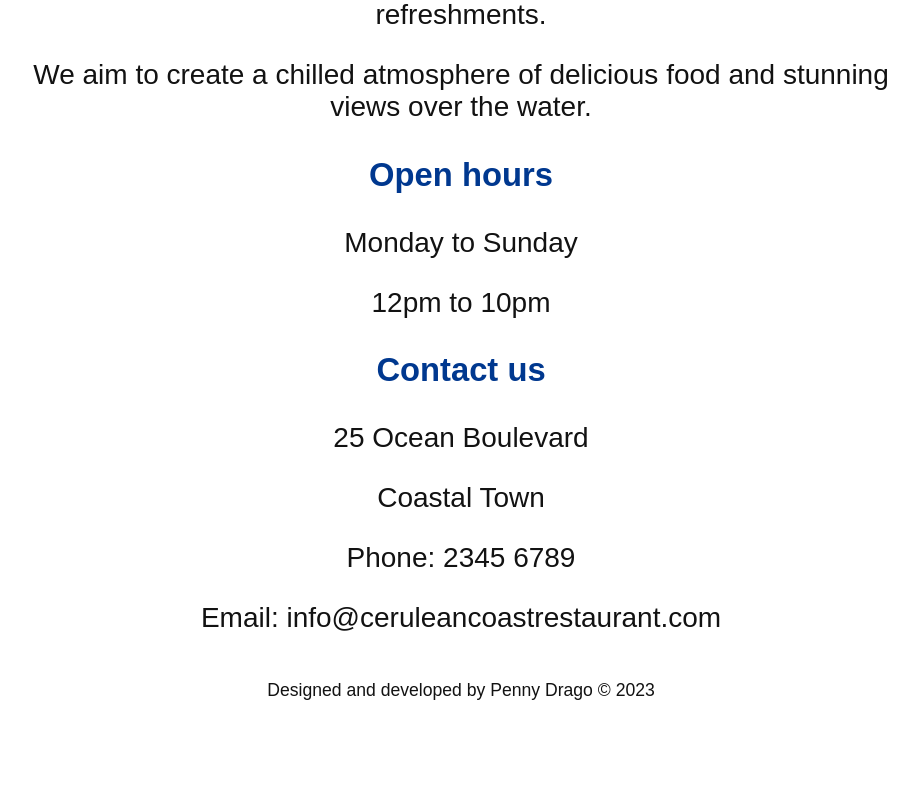
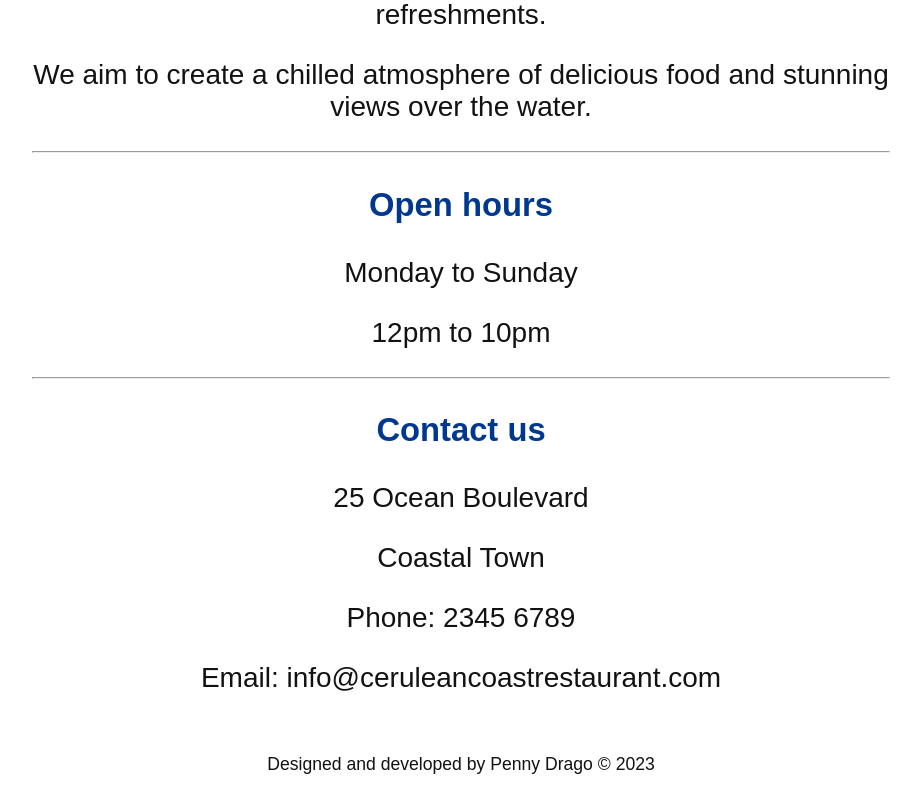
Before and after one commit to pennydrago/cerulean-coast, a React (Create React App) app: page / in a window 1280 px wide. Shown: the part 713-1506 px from the top of the page, without its empty margins (179-1100 px from the left). Before the commit the page ends 1431 px from the top, so only its background shows below. Built offline with nearby package versions, Linux system fonts and the light colour scheme.

Commit message:
Add horizontal rules to Home page

```diff
--- a/src/components/App.css
+++ b/src/components/App.css
@@ -49,6 +49,7 @@ h1, h2, h3 {
 
 #footer {
   font-size: 1.1rem;
+  margin-top: 2rem;
 }
 
 /* Home component styles */
--- a/src/components/Home.js
+++ b/src/components/Home.js
@@ -7,10 +7,12 @@ export default function Home() {
       <div className="container">
         <p>Our restaurant is located in Coastal Town, with spectacular views of the ocean. We welcome you to enjoy a meal from a variety of choices for lunch or dinner. We are also open for afternoon refreshments.</p>
         <p>We aim to create a chilled atmosphere of delicious food and stunning views over the water.</p>
+        <hr />
         {/* Open hours */}
         <h3>Open hours</h3>
         <p>Monday to Sunday</p>
         <p>12pm to 10pm</p>
+        <hr />
         {/* Contact details */}
         <h3>Contact us</h3>
         <p>25 Ocean Boulevard</p>
```
